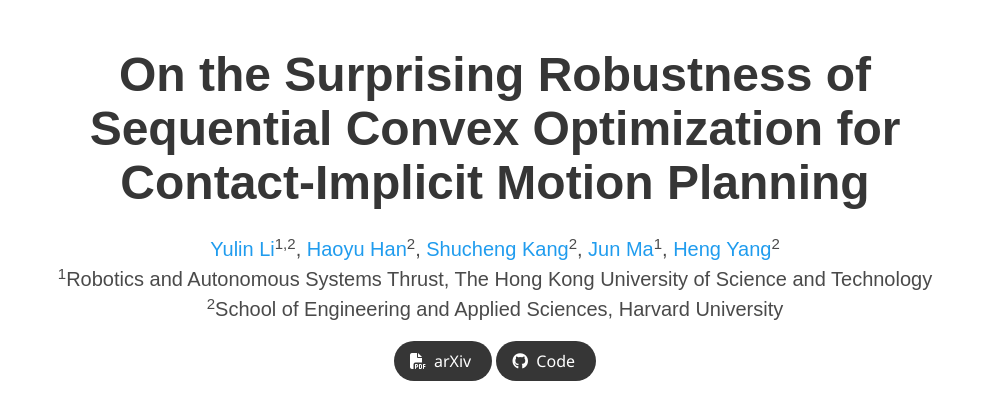
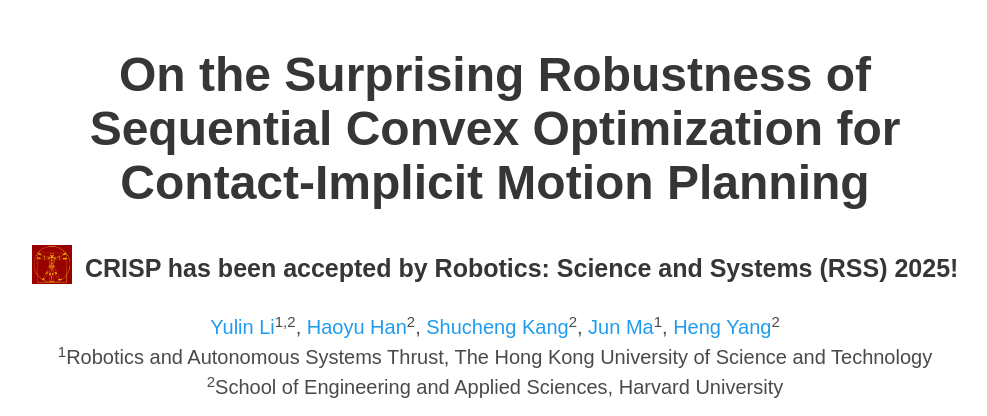
Before and after one commit to ComputationalRobotics/CRISP, a plain HTML site: page index.html in a window 1280 px wide. Shown: the top 416 px of the page, without its empty margins (145-1132 px from the left). Drawn offline with nearby package versions, Linux system fonts and the light colour scheme; some icons are missing; a web font is replaced by a local one.

Commit message:
update website

```diff
--- a/index.html
+++ b/index.html
@@ -3,7 +3,7 @@
 <head>
   <meta charset="utf-8">
   <meta name="description"
-        content="We present robust contact-implicit motion plannin`          with sequential convex programming (CRISP).">
+        content="We present robust contact-implicit motion planning with sequential convex programming (CRISP).">
   <meta name="keywords" content="">
   <meta name="viewport" content="width=device-width, initial-scale=1">
   <title>On the Surprising Robustness of Sequential Convex Optimization for Contact-Implicit Motion Planning</title>
@@ -81,6 +81,11 @@
           <h1 class="title is-1 publication-title">
             On the Surprising Robustness of Sequential Convex Optimization for Contact-Implicit Motion Planning
           </h1>
+          <h1 class="title is-1 publication-title">
+            <img src="static/images/rss_logo.png" alt="conference_logo" width="40">
+            <span style="font-size: 25px;">CRISP has been accepted by Robotics: Science and Systems (RSS) 2025!
+              </span>
+        </h1>
           <!-- <h2 class="title is-3 publication-title">
             Conference Title
           </h2> -->
```
Also changed, not shown: static/images/rss_logo.png (added).
